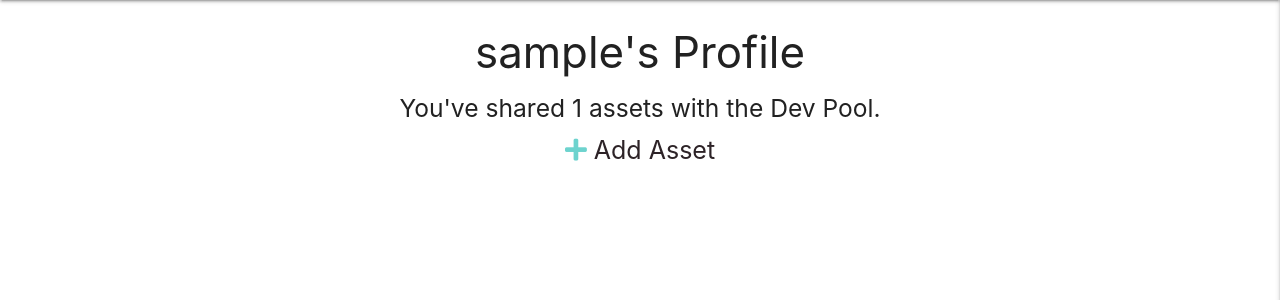
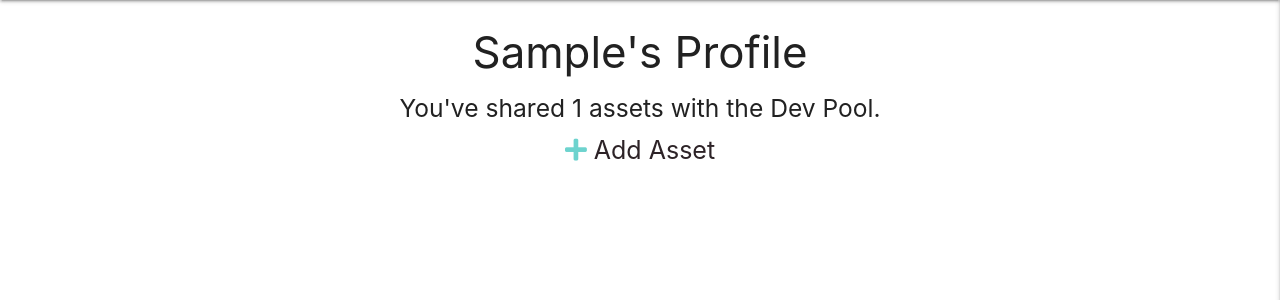
Before and after one commit to Brian-FullStack/dev_pool, a Flask app: page /profile/1 in a window 1280 px wide. Shown: the part 64-364 px from the top of the page. Run offline with Flask 2, Linux system fonts and the light colour scheme; the visitor is signed in with stand-in values (Sample User, id 1); a database or web service that is not in the repository returns one stand-in record (values such as "Sample title"); some libraries are stand-ins or nearby versions.

Commit message:
Added utility class capitalize

```diff
--- a/static/css/style.css
+++ b/static/css/style.css
@@ -4,6 +4,10 @@
 
 .grey-text {
     color: #fff !important;
+}
+
+.capitalize{
+    text-transform: capitalize;
 }
 
 /* Navbar */
@@ -40,11 +44,6 @@
     padding: 0 2em;
     color: #F0E2E7;
 }
-
-/* .hero-title,
-.hero-about {
-    margin: 5rem 7rem;
-} */
 
 .large-text {
     font-size: 20px;
```
